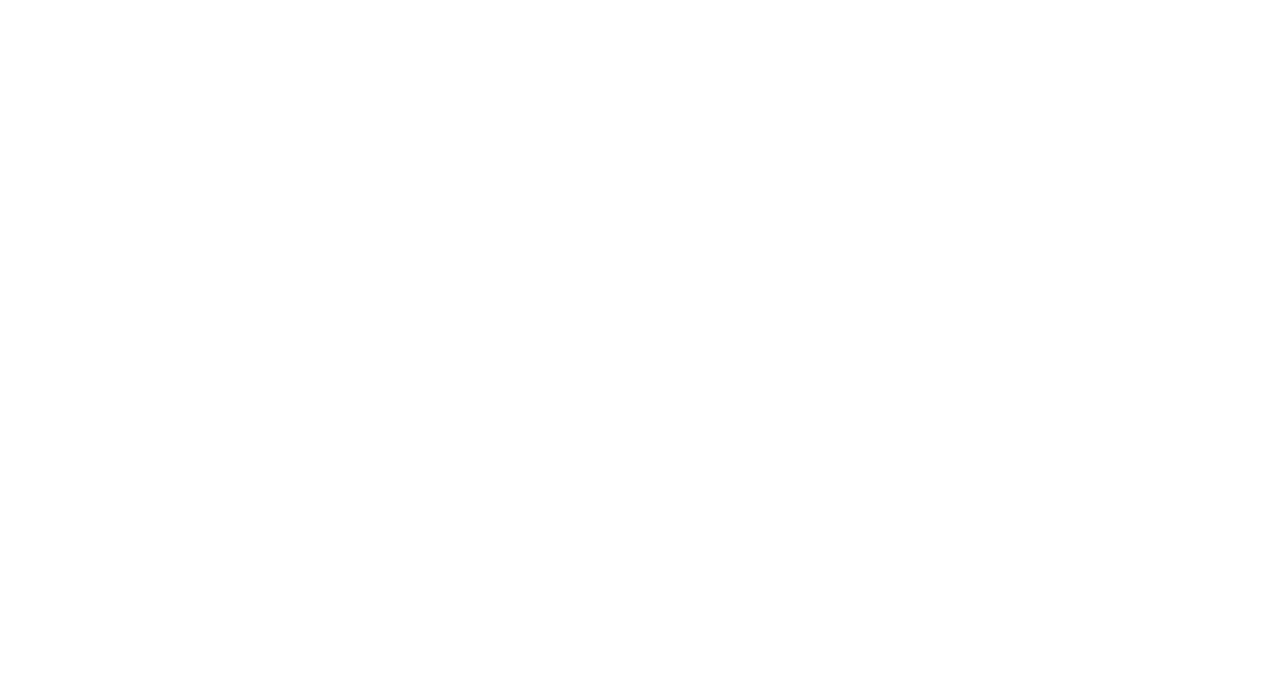
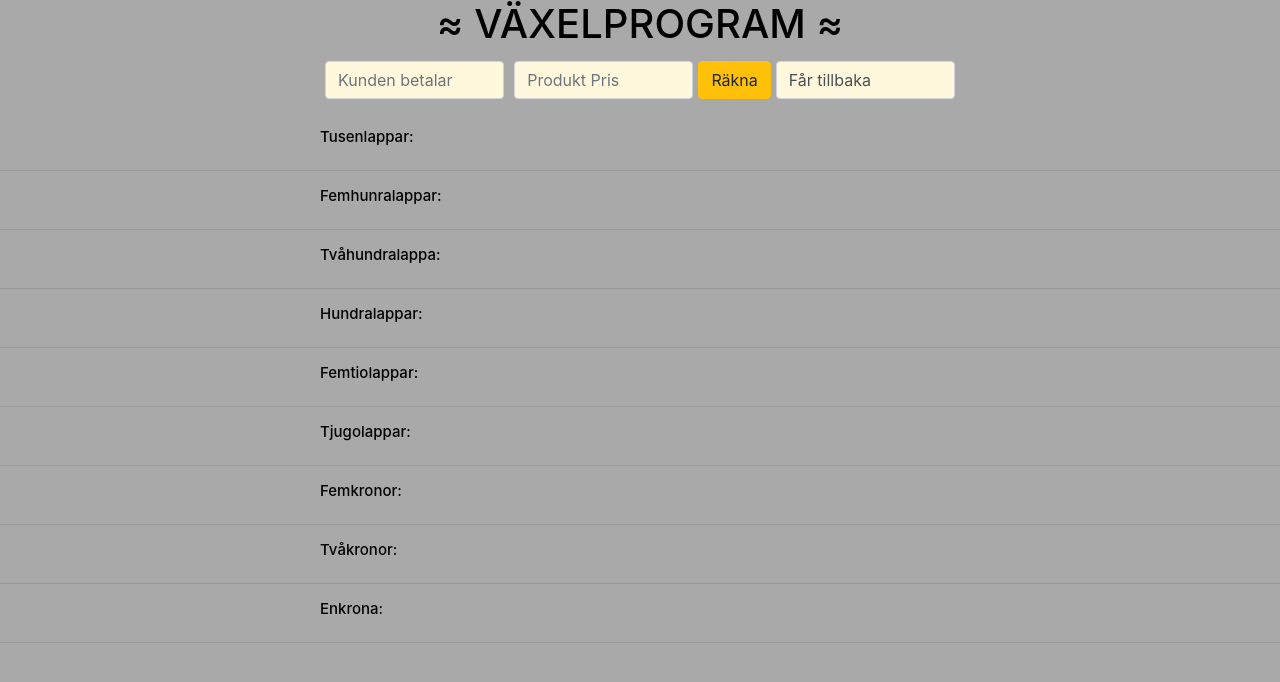
Before and after one commit to RezanTuran/ChangeProgram, a plain HTML site: page index.html in a window 1280 px wide. Drawn offline with nearby package versions, Linux system fonts and the light colour scheme.

Commit message:
Klar med projektet

```diff
--- a/css/style.css
+++ b/css/style.css
@@ -0,0 +1,40 @@
+*{
+    box-sizing: border-box;
+}
+
+body{
+   margin: 0;
+   background-color: darkgrey;
+   color: black;
+}
+
+div{
+display: flex;
+justify-content: space-between;
+align-items: center;
+width: 50%;
+}
+section{
+display: flex;
+flex-direction: column;
+align-items: center;
+}
+header{
+display: flex;
+justify-content: center;
+}
+h1{
+text-align: center;
+text-transform: uppercase;
+}
+
+hr{
+width: 100%;
+}
+h5{
+font-size: 15px;
+}
+.form-control{
+margin: 5px;
+background: cornsilk;
+}
--- a/index.html
+++ b/index.html
@@ -4,12 +4,47 @@
     <meta charset="UTF-8">
     <meta name="viewport" content="width=device-width, initial-scale=1.0">
     <meta http-equiv="X-UA-Compatible" content="ie=edge">
+    <link href="https://stackpath.bootstrapcdn.com/bootstrap/4.3.1/css/bootstrap.min.css" rel="stylesheet" integrity="sha384-ggOyR0iXCbMQv3Xipma34MD+dH/1fQ784/j6cY/iJTQUOhcWr7x9JvoRxT2MZw1T" crossorigin="anonymous">
+    <link href="https://fonts.googleapis.com/icon?family=Material+Icons" rel="stylesheet">
     <link rel="stylesheet" href="css/style.css">
     <title>Växel Pogram</title>
 </head>
 <body>
 
+    <h1> ≈ Växelprogram ≈</h1>
+    <header>
 
+    <div>
+        <input class="form-control"  type="number" id="customerPay" name="customerPay" value="" placeholder="Kunden betalar">
+        <input class="form-control"  type="number" id="productsPrice" name="productsPrice" value="" placeholder="Produkt Pris">
+        <button onclick="changeProgram()" class="btn btn-warning">Räkna</button>
+        <output class="form-control"   id="result"> Får tillbaka
+    </div>
+
+</header>
+
+    <br>
+    <section>
+
+             <div><h5>Tusenlappar:</h5> <p id="thousand"></p> </div>
+             <hr>
+             <div><h5>Femhunralappar: </h5> <p id="fiveHundred"></p></div>
+             <hr>
+             <div><h5>Tvåhundralappa:</h5> <p id="twoHundred"></p></div>
+             <hr>
+             <div> <h5>Hundralappar:</h5><p id="oneHundred"></p></div>
+             <hr>
+             <div> <h5>Femtiolappar:</h5> <p id="fifty"></p></div>
+             <hr>
+             <div><h5>Tjugolappar:</h5> <p id="twenty"></p></div>
+             <hr>
+             <div><h5>Femkronor:</h5> <p id="five"></p></div>
+             <hr>
+             <div><h5>Tvåkronor:</h5> <p id="two"></p></div>
+             <hr>
+             <div><h5> Enkrona:</h5> <p id="one"></p></div>
+             <hr>
+    </section>
 
 
 
--- a/js/main.js
+++ b/js/main.js
@@ -0,0 +1,94 @@
+function changeProgram() {
+    var x = document.getElementById("customerPay").value;
+    var y = document.getElementById("productsPrice").value;
+
+    var change = (Number(x) - Number(y));
+
+
+    document.getElementById("result").innerHTML = change;
+
+    var changeBackToPayer = {
+        thousand: {
+            value: 1000,
+            amountToGiveBack: 0
+        }, fiveHundred : {
+            value: 500,
+            amountToGiveBack: 0
+        },twoHundred : {
+            value : 200,
+            amountToGiveBack: 0
+        },oneHundred: {
+            value : 100,
+            amountToGiveBack: 0
+        },fifty : {
+            value : 50,
+            amountToGiveBack: 0
+        },twenty: {
+            value: 20,
+            amountToGiveBack: 0
+        },five: {
+            value: 5,
+            amountToGiveBack: 0
+        },two: {
+            value: 2,
+            amountToGiveBack: 0
+        },one: {
+            value: 1,
+            amountToGiveBack: 0
+        }
+    }
+
+    while(change > 0) {
+        if(change >= changeBackToPayer.thousand.value) {
+            change -= changeBackToPayer.thousand.value
+            changeBackToPayer.thousand.amountToGiveBack++
+        }
+        else if(change >= changeBackToPayer.fiveHundred.value) {
+            change -= changeBackToPayer.fiveHundred.value
+            changeBackToPayer.fiveHundred.amountToGiveBack++
+        }
+        else if(change >= changeBackToPayer.twoHundred.value){
+            change -= changeBackToPayer.twoHundred.value
+            changeBackToPayer.twoHundred.amountToGiveBack++
+        }
+        else if(change >= changeBackToPayer.oneHundred.value) {
+            change -= changeBackToPayer.oneHundred.value
+            changeBackToPayer.oneHundred.amountToGiveBack++
+        }
+        else if(change >= changeBackToPayer.fifty.value){
+            change -= changeBackToPayer.fifty.value
+            changeBackToPayer.fifty.amountToGiveBack++
+        }
+        else if(change >= changeBackToPayer.twenty.value){
+            change -= changeBackToPayer.twenty.value
+            changeBackToPayer.twenty.amountToGiveBack++
+        }
+        else if(change >= changeBackToPayer.five.value){
+            change -= changeBackToPayer.five.value
+            changeBackToPayer.five.amountToGiveBack++
+        }
+        else if(change >= changeBackToPayer.two.value){
+            change -= changeBackToPayer.two.value
+            changeBackToPayer.two.amountToGiveBack++
+        }
+        else if(change >= changeBackToPayer.one.value){
+            change -= changeBackToPayer.one.value
+            changeBackToPayer.one.amountToGiveBack++
+        }
+
+    }
+
+    document.getElementById("thousand").innerHTML = changeBackToPayer.thousand.amountToGiveBack;
+    document.getElementById("fiveHundred").innerHTML = changeBackToPayer.fiveHundred.amountToGiveBack;
+    document.getElementById("twoHundred").innerHTML = changeBackToPayer.twoHundred.amountToGiveBack;
+    document.getElementById("oneHundred").innerHTML = changeBackToPayer.oneHundred.amountToGiveBack;
+    document.getElementById("fifty").innerHTML = changeBackToPayer.fifty.amountToGiveBack;
+    document.getElementById("twenty").innerHTML = changeBackToPayer.twenty.amountToGiveBack;
+    document.getElementById("five").innerHTML = changeBackToPayer.five.amountToGiveBack;
+    document.getElementById("two").innerHTML = changeBackToPayer.two.amountToGiveBack;
+    document.getElementById("one").innerHTML = changeBackToPayer.one.amountToGiveBack;
+
+
+    console.log(changeBackToPayer)
+
+}
```
